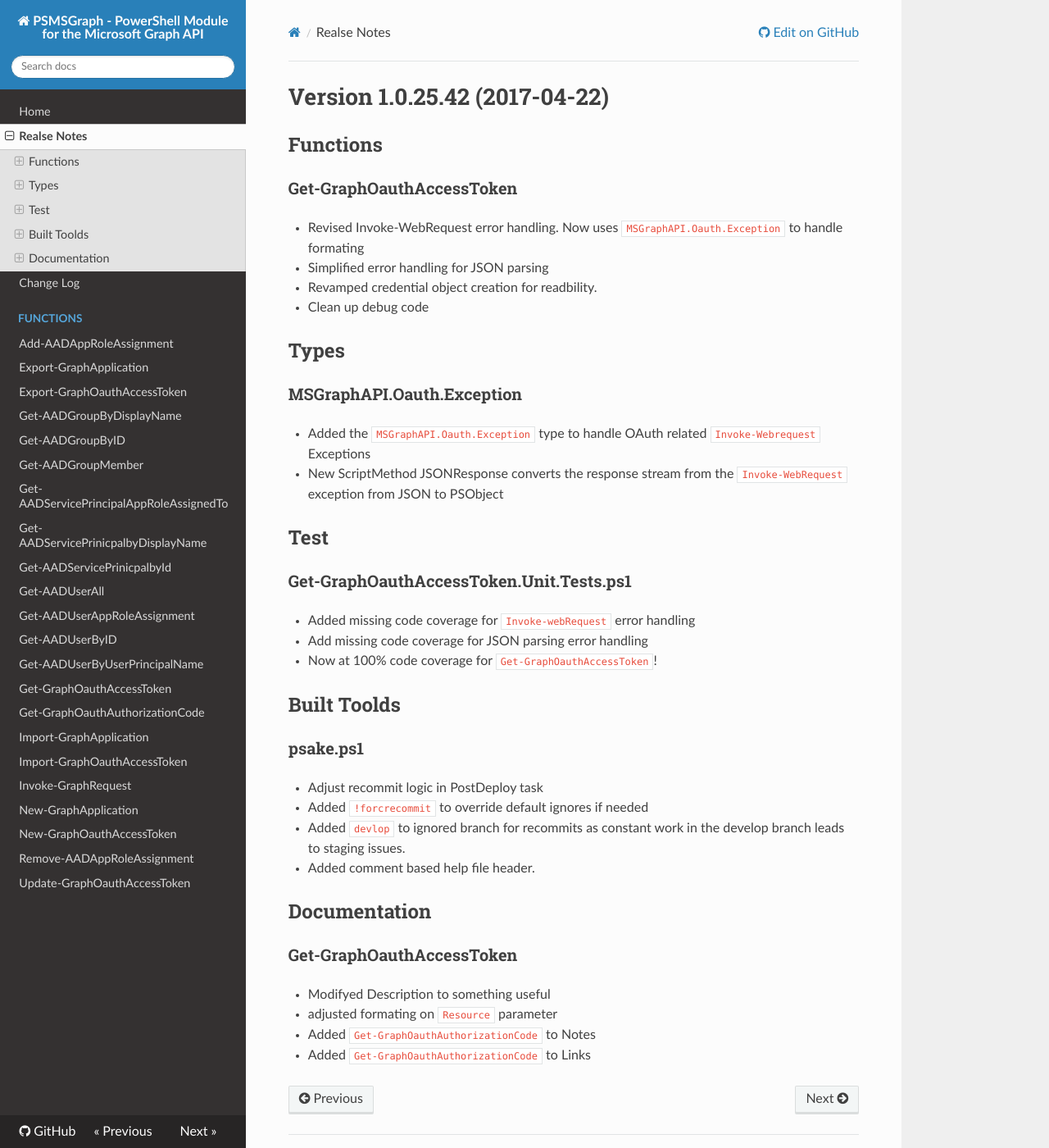
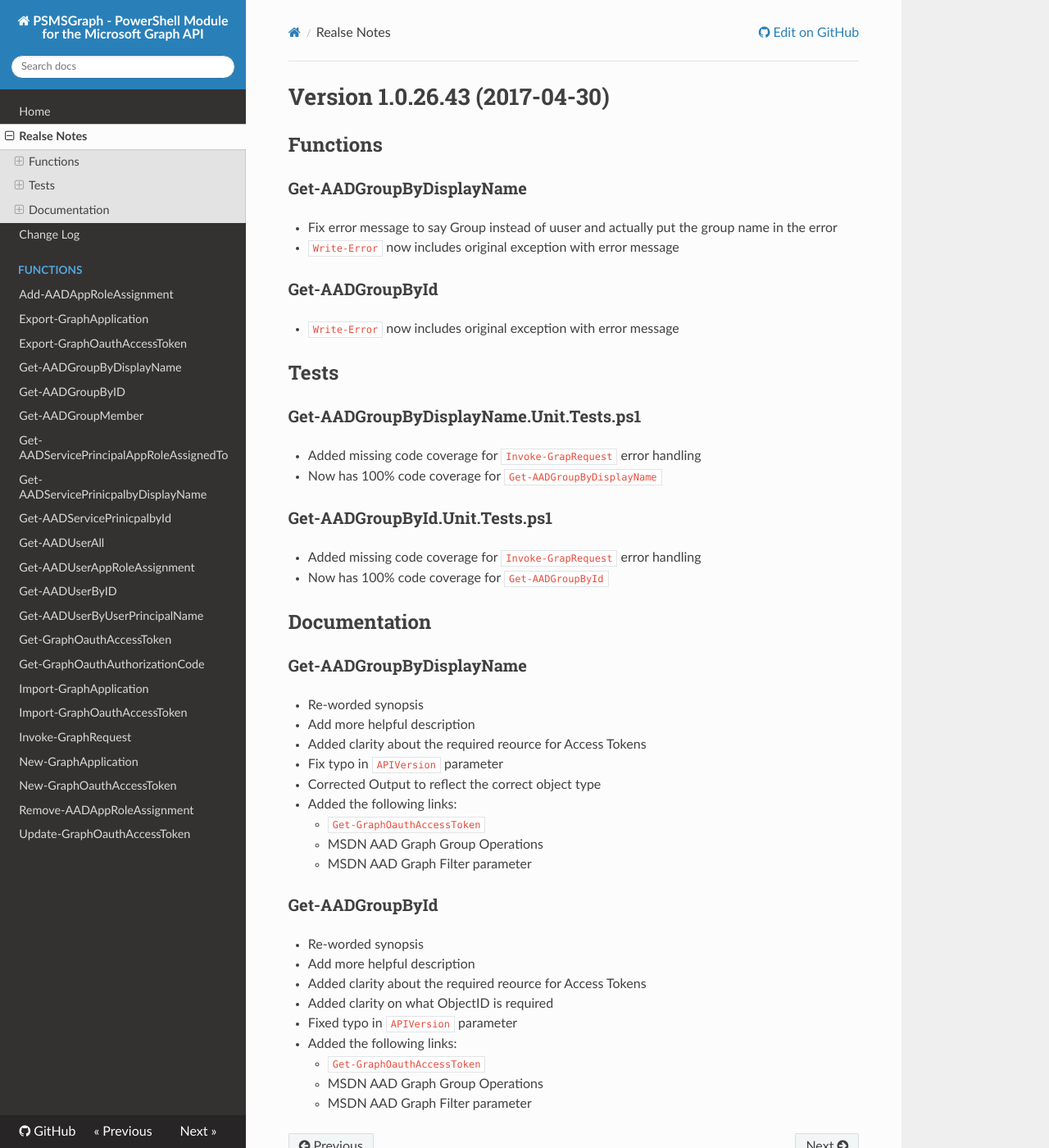
Before and after one commit to markekraus/PSMSGraph, an MkDocs documentation site: the page built from docs/RELEASE.md, in a window 1280 px wide and 1400 px high. Shown: the whole window at 82% size. Built offline with MkDocs 1.6.1, drawn with Linux system fonts in a browser that asks for light colours; nearby versions of some CDN libraries; old or Windows-style settings are respelled for this version of MkDocs.

Commit message:
AppVeyor post-build commit[ci skip]

````diff
--- a/docs/RELEASE.md
+++ b/docs/RELEASE.md
@@ -1,32 +1,40 @@
-# Version 1.0.25.42 (2017-04-22)
+# Version 1.0.26.43 (2017-04-30)
 ## Functions
-### Get-GraphOauthAccessToken
-* Revised Invoke-WebRequest error handling. Now uses ```MSGraphAPI.Oauth.Exception``` to handle formating
-* Simplified error handling for JSON parsing
-* Revamped credential object creation for readbility.
-* Clean up debug code
+### Get-AADGroupByDisplayName
+* Fix error message to say Group instead of uuser and actually put the group name in the error
+* ```Write-Error``` now includes original exception with error message
 
-## Types
-### MSGraphAPI.Oauth.Exception
-* Added the ```MSGraphAPI.Oauth.Exception``` type to handle OAuth related ```Invoke-Webrequest``` Exceptions
-* New ScriptMethod JSONResponse converts the response stream from the ```Invoke-WebRequest``` exception from JSON to PSObject
+### Get-AADGroupById
+* ```Write-Error``` now includes original exception with error message
 
-## Test
-### Get-GraphOauthAccessToken.Unit.Tests.ps1
-* Added missing code coverage for ```Invoke-webRequest``` error handling
-* Add missing code coverage for JSON parsing error handling
-* Now at 100% code coverage for ```Get-GraphOauthAccessToken```!
+## Tests
+### Get-AADGroupByDisplayName.Unit.Tests.ps1
+* Added missing code coverage for ```Invoke-GrapRequest``` error handling
+* Now has 100% code coverage for ```Get-AADGroupByDisplayName```
 
-## Built Toolds
-### psake.ps1
-* Adjust recommit logic in PostDeploy task
-* Added ```!forcrecommit``` to override default ignores if needed
-* Added ```devlop``` to ignored branch for recommits as constant work in the develop branch leads to staging issues.
-* Added comment based help file header.
+### Get-AADGroupById.Unit.Tests.ps1
+* Added missing code coverage for ```Invoke-GrapRequest``` error handling
+* Now has 100% code coverage for ```Get-AADGroupById```
 
 ## Documentation
-### Get-GraphOauthAccessToken
-* Modifyed Description to something useful
-* adjusted formating on ```Resource``` parameter
-* Added ```Get-GraphOauthAuthorizationCode``` to Notes
-* Added ```Get-GraphOauthAuthorizationCode``` to Links
+### Get-AADGroupByDisplayName
+* Re-worded synopsis
+* Add more helpful description
+* Added clarity about the required reource for Access Tokens
+* Fix typo in ```APIVersion``` parameter
+* Corrected Output to reflect the correct object type
+* Added the following links:
+    + ```Get-GraphOauthAccessToken```
+    + MSDN AAD Graph Group Operations
+    + MSDN AAD Graph Filter parameter
+
+### Get-AADGroupById
+* Re-worded synopsis
+* Add more helpful description
+* Added clarity about the required reource for Access Tokens
+* Added clarity on what ObjectID is required
+* Fixed typo in ```APIVersion``` parameter
+* Added the following links:
+    + ```Get-GraphOauthAccessToken```
+    + MSDN AAD Graph Group Operations
+    + MSDN AAD Graph Filter parameter
````
Also changed, not shown: RELEASE.md (+1 -0 lines), docs/ChangeLog.md (+43 -0 lines), docs/functions/Get-AADGroupByDisplayName.md (+25 -5 lines), docs/functions/Get-AADGroupByID.md (+26 -4 lines), 1 other file.
